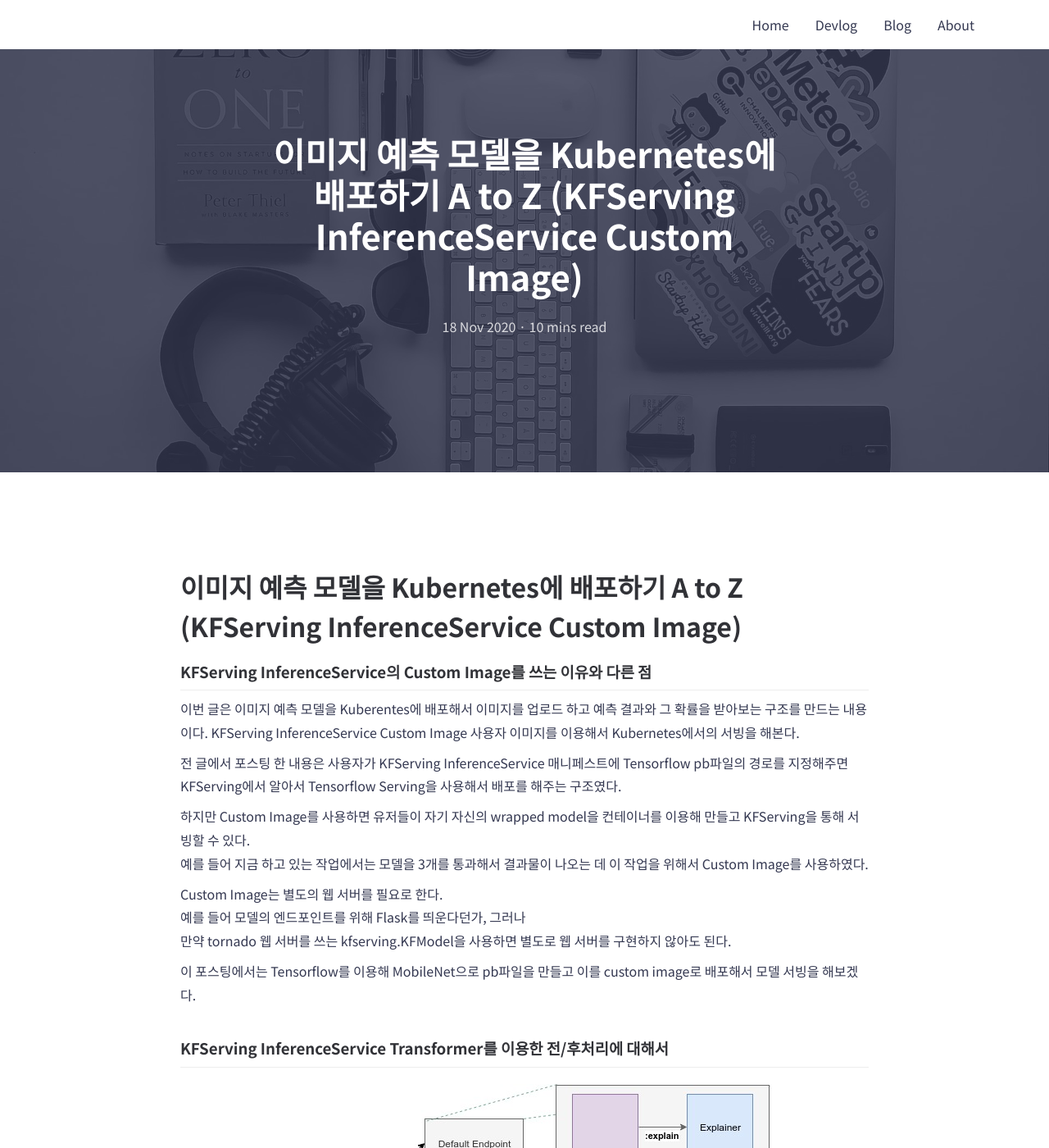
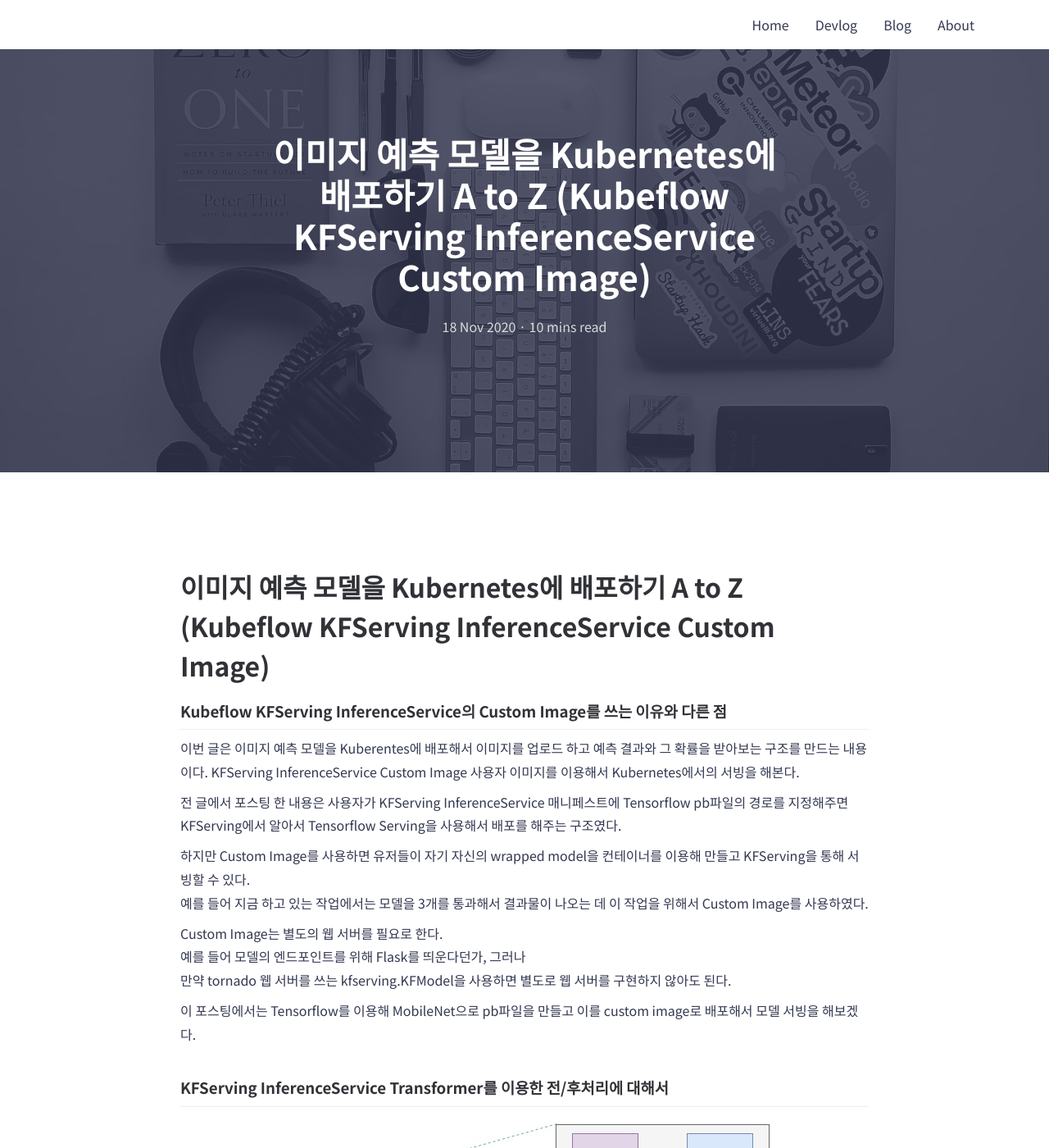
Before and after one commit to mokpolar/mokpolar.github.io, a Jekyll site: the page built from _posts/2020-11-18-kfserving_custum_mobilenet.md, in a window 1280 px wide and 1400 px high. Shown: the whole window at 82% size. Built offline with Jekyll 4.4.1, drawn with Linux system fonts in a browser that asks for light colours; comment, search, counter and statistics services are not loaded; some of the changed text lies outside the part shown.

Commit message:
title_update

```diff
--- a/_posts/2020-11-18-kfserving_custum_mobilenet.md
+++ b/_posts/2020-11-18-kfserving_custum_mobilenet.md
@@ -1,6 +1,6 @@
 ---
 layout: post
-title: 이미지 예측 모델을 Kubernetes에 배포하기 A to Z (KFServing InferenceService Custom Image)
+title: 이미지 예측 모델을 Kubernetes에 배포하기 A to Z (Kubeflow KFServing InferenceService Custom Image)
 summary: custom image를 사용하면 컨테이너안에 사용자 자신의 래핑된 모델을 KFServing을 통해 서빙할 수 있다.....
 featured-img: objects_1920
 categories: [Devlog]
@@ -10,9 +10,9 @@ sitemap:
     priority: 1.0
 ---
 
-# 이미지 예측 모델을 Kubernetes에 배포하기 A to Z (KFServing InferenceService Custom Image)
+# 이미지 예측 모델을 Kubernetes에 배포하기 A to Z (Kubeflow KFServing InferenceService Custom Image)
 
-### KFServing InferenceService의 Custom Image를 쓰는 이유와 다른 점
+### Kubeflow KFServing InferenceService의 Custom Image를 쓰는 이유와 다른 점
 
 
 ---
```
Also changed, not shown: _posts/2020-09-12-nvidia_triton_server_1.md (+2 -2 lines), _posts/2020-10-11-kfserving_custum_inference.md (+2 -2 lines).
